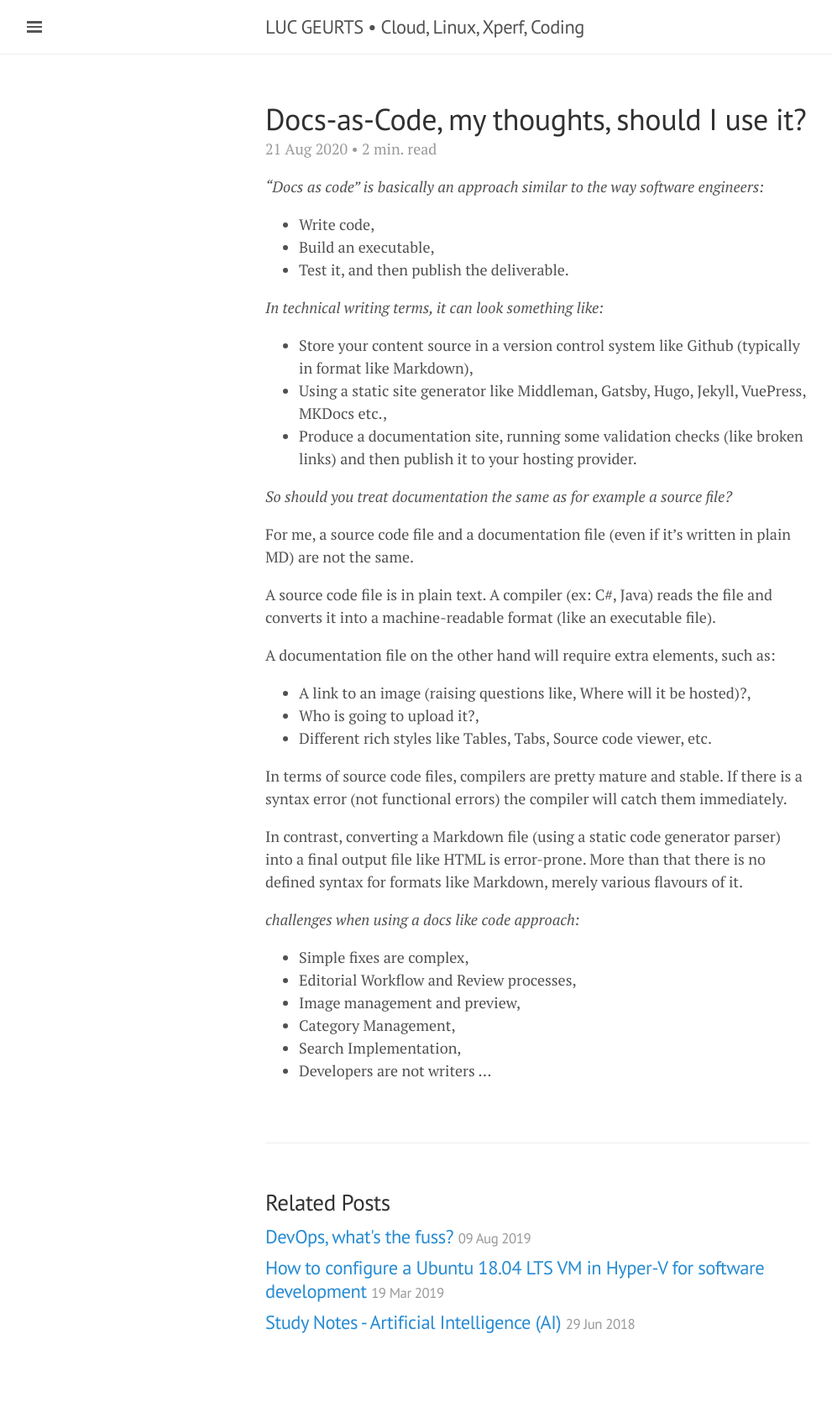
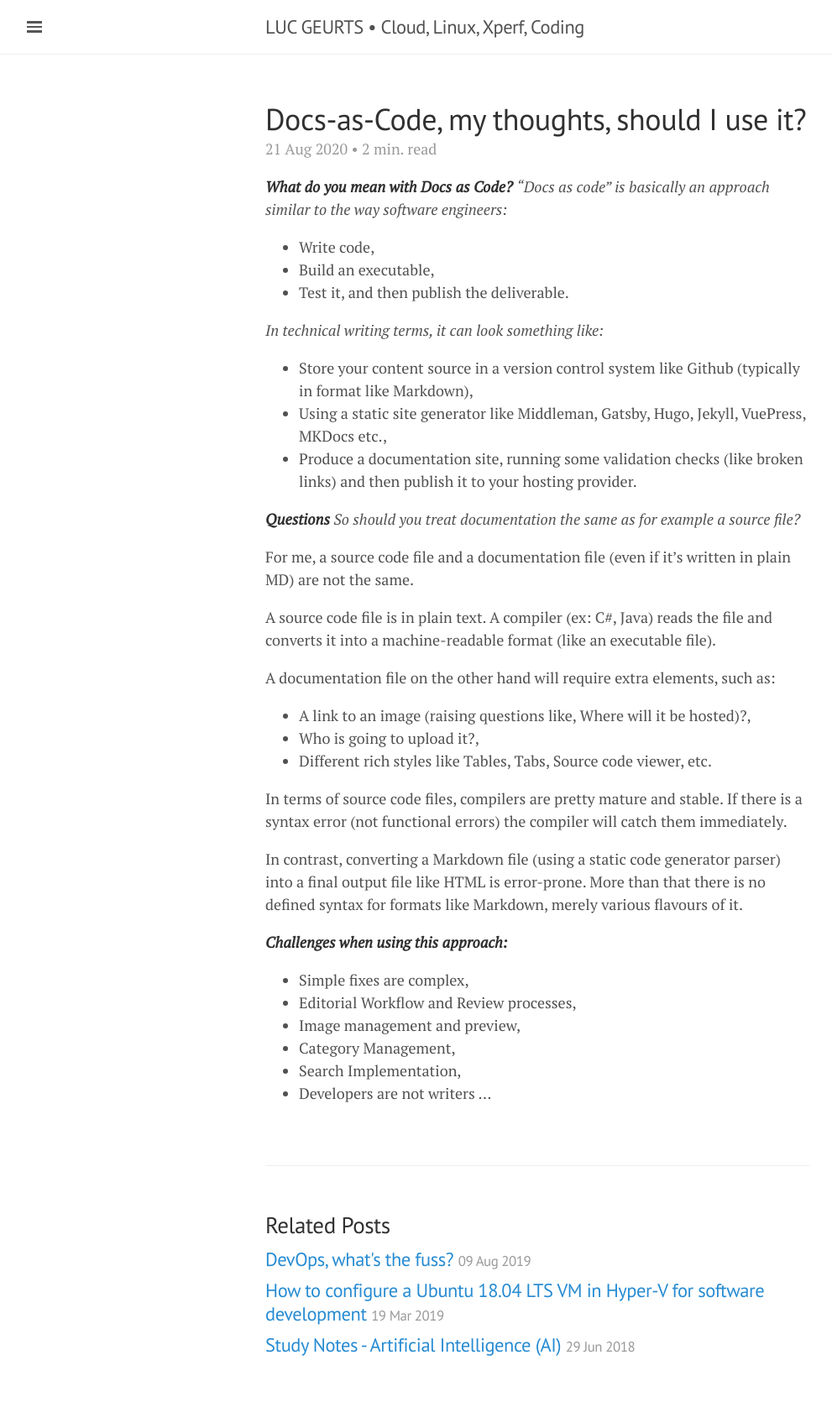
Before and after one commit to lgeurts/lgeurts.github.io, a Jekyll site: the page built from _posts/2020-08-21-docs-as-code.md, in a window 1280 px wide. Shown: the whole page at 84% size, without its empty margins (0-991 px from the left). Built offline with Jekyll 4.4.1, drawn with Linux system fonts in a browser that asks for light colours; nearby versions of some CDN libraries; before the commit the page ends 1643 px from its top, so only the background shows below that.

Commit message:
Update 2020-08-21-docs-as-code.md

```diff
--- a/_posts/2020-08-21-docs-as-code.md
+++ b/_posts/2020-08-21-docs-as-code.md
@@ -7,6 +7,7 @@ category:
 tags: [ GitHub Projects ]
 ---
 
+***What do you mean with Docs as Code?***
 *"Docs as code” is basically an approach similar to the way software engineers:*
 - Write code,
 - Build an executable,
@@ -17,6 +18,7 @@ tags: [ GitHub Projects ]
 - Using a static site generator like Middleman, Gatsby, Hugo, Jekyll, VuePress, MKDocs etc.,
 - Produce a documentation site, running some validation checks (like broken links) and then publish it to your hosting provider.
 
+***Questions***
 *So should you treat documentation the same as for example a source file?*
 
 For me, a source code file and a documentation file (even if it’s written in plain MD) are not the same.
@@ -32,7 +34,7 @@ In terms of source code files, compilers are pretty mature and stable. If there
 
 In contrast, converting a Markdown file (using a static code generator parser) into a final output file like HTML is error-prone. More than that there is no defined syntax for formats like Markdown, merely various flavours of it.
 
-*challenges when using a docs like code approach:*
+***Challenges when using this approach:***
 
 - Simple fixes are complex,
 - Editorial Workflow and Review processes,
```
